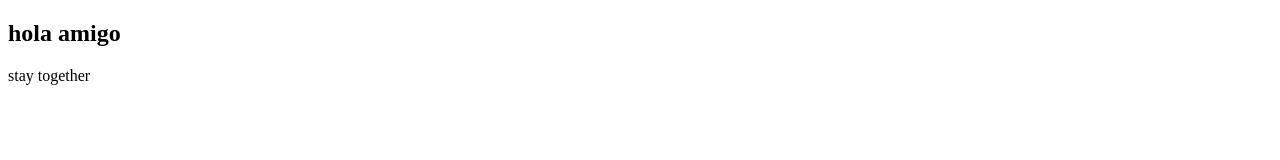
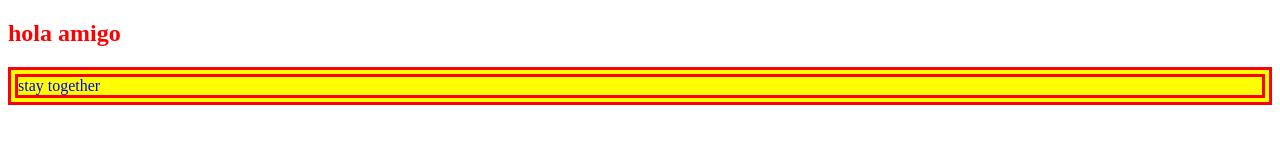
Before and after one commit to rakibhossainsdesign/2nd-website, a plain HTML site: page index.html in a window 1280 px wide. Drawn offline with Linux system fonts and the light colour scheme.

Commit message:
hello hello

```diff
--- a/index.html
+++ b/index.html
@@ -4,6 +4,7 @@
     <meta charset="UTF-8">
     <meta name="viewport" content="width=device-width, initial-scale=1.0">
     <title>HI</title>
+    <link rel="stylesheet" href="style.css">
 </head>
 <body>
         <h2>hola amigo</h2>
--- /dev/null
+++ b/style.css
@@ -0,0 +1,8 @@
+h2{
+    color: red;
+}
+p{
+    border: red double 10px;
+    color: blue;
+    background-color: yellow;
+}
```
